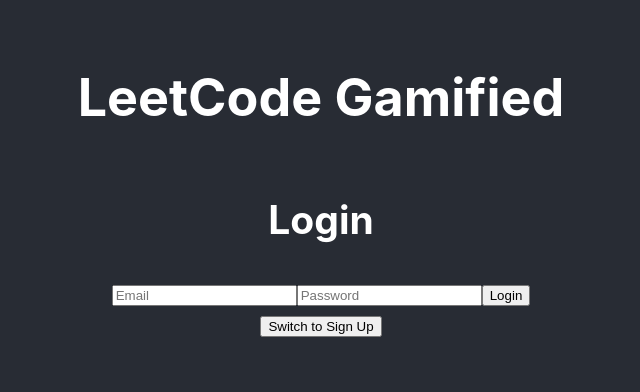
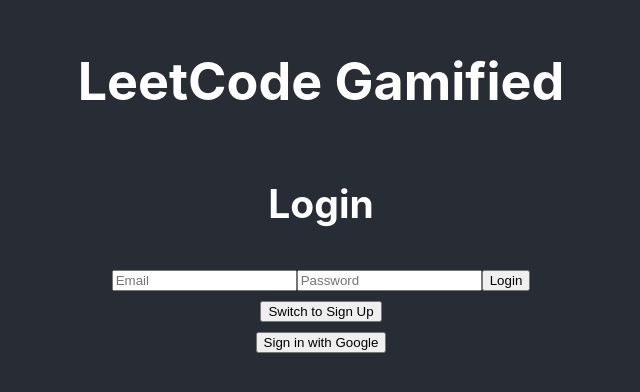
Before and after one commit to tzdanows/gamified-leetcode, a React (Create React App) app in the folder frontend/: page / in a window 1280 px wide. Shown: the part 216-608 px from the top of the page, without its empty margins (319-959 px from the left). Built offline with nearby package versions, Linux system fonts and the light colour scheme; no server answers.

Commit message:
added google auth and starting to structure the frontend components

```diff
--- a/frontend/src/Auth.tsx
+++ b/frontend/src/Auth.tsx
@@ -1,6 +1,6 @@
 import React, { useState } from 'react';
 import { auth } from './firebase';
-import { signInWithEmailAndPassword, createUserWithEmailAndPassword } from 'firebase/auth';
+import { signInWithEmailAndPassword, createUserWithEmailAndPassword, signInWithPopup, GoogleAuthProvider } from 'firebase/auth';
 
 const Auth: React.FC = () => {
     const [email, setEmail] = useState<string>('');
@@ -14,15 +14,25 @@
 
         try {
             if (isLogin) {
-                // login
                 const userCredential = await signInWithEmailAndPassword(auth, email, password);
                 const idToken = await userCredential.user.getIdToken();
                 console.log("ID Token:", idToken);
-                // send the ID token to your backend for verification
             } else {
-                // sign Up
                 await createUserWithEmailAndPassword(auth, email, password);
             }
+        } catch (err) {
+            if (err instanceof Error) {
+                setError(err.message);
+            }
+        }
+    };
+
+    const handleGoogleSignIn = async () => {
+        const provider = new GoogleAuthProvider();
+        try {
+            const result = await signInWithPopup(auth, provider);
+            const idToken = await result.user.getIdToken();
+            console.log("Google ID Token:", idToken);
         } catch (err) {
             if (err instanceof Error) {
                 setError(err.message);
@@ -54,6 +64,9 @@
             <button onClick={() => setIsLogin(!isLogin)}>
                 Switch to {isLogin ? 'Sign Up' : 'Login'}
             </button>
+            <div>
+                <button onClick={handleGoogleSignIn}>Sign in with Google</button>
+            </div>
         </div>
     );
 };
--- a/frontend/src/firebase.ts
+++ b/frontend/src/firebase.ts
@@ -10,7 +10,7 @@
     appId: process.env.REACT_APP_FIREBASE_APP_ID
 };
 
-console.log("Firebase Config:", firebaseConfig);
+//console.log("Firebase Config:", firebaseConfig); // for debuggin
 const app = initializeApp(firebaseConfig);
 const auth = getAuth(app);
 
```
Also changed, not shown: frontend/src/components/Dailies.tsx (added), frontend/src/components/Header.tsx (added), frontend/src/components/Home.tsx (added), frontend/src/components/Leaderboard.tsx (added), frontend/src/components/Profile.tsx (added).
